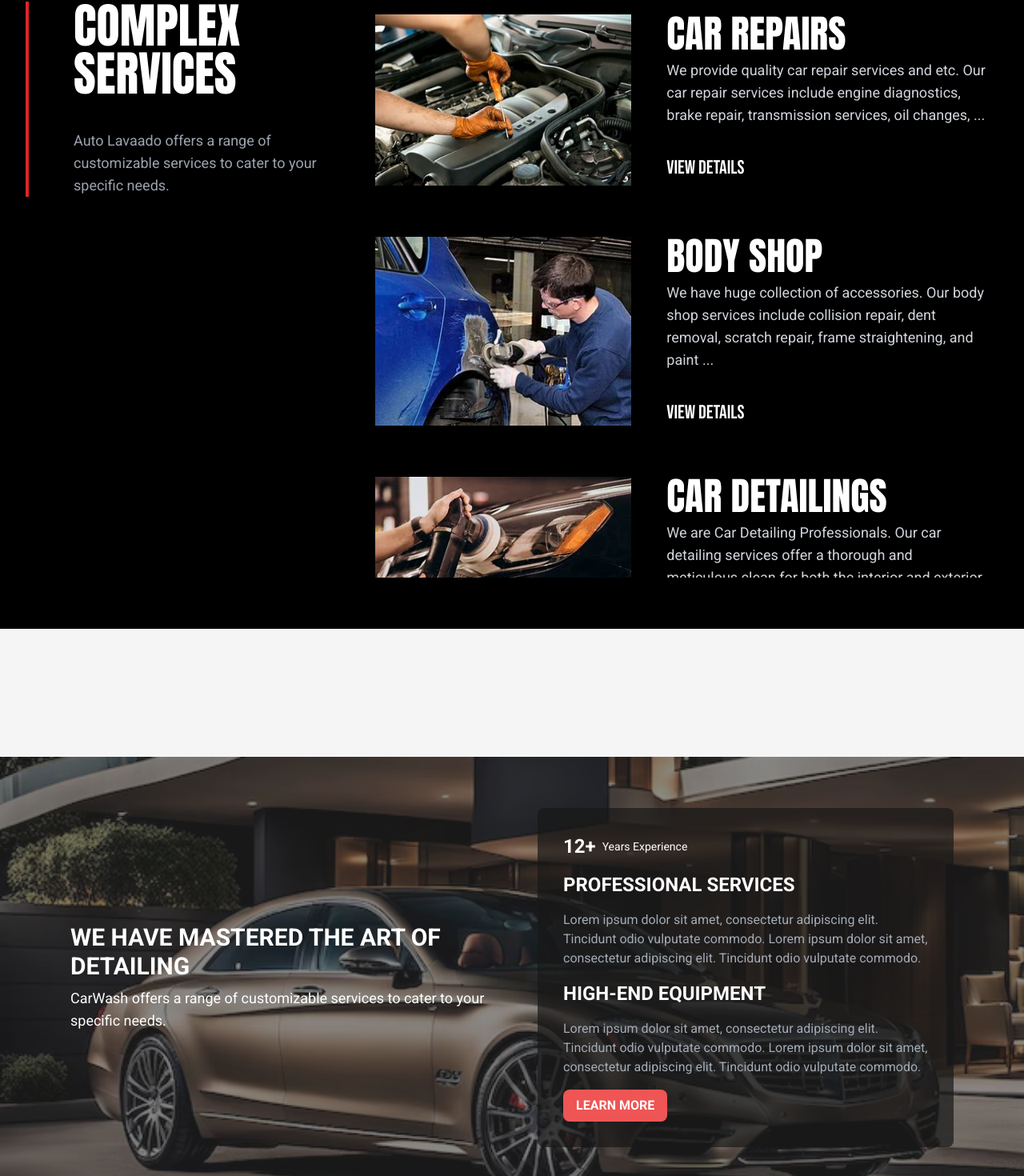
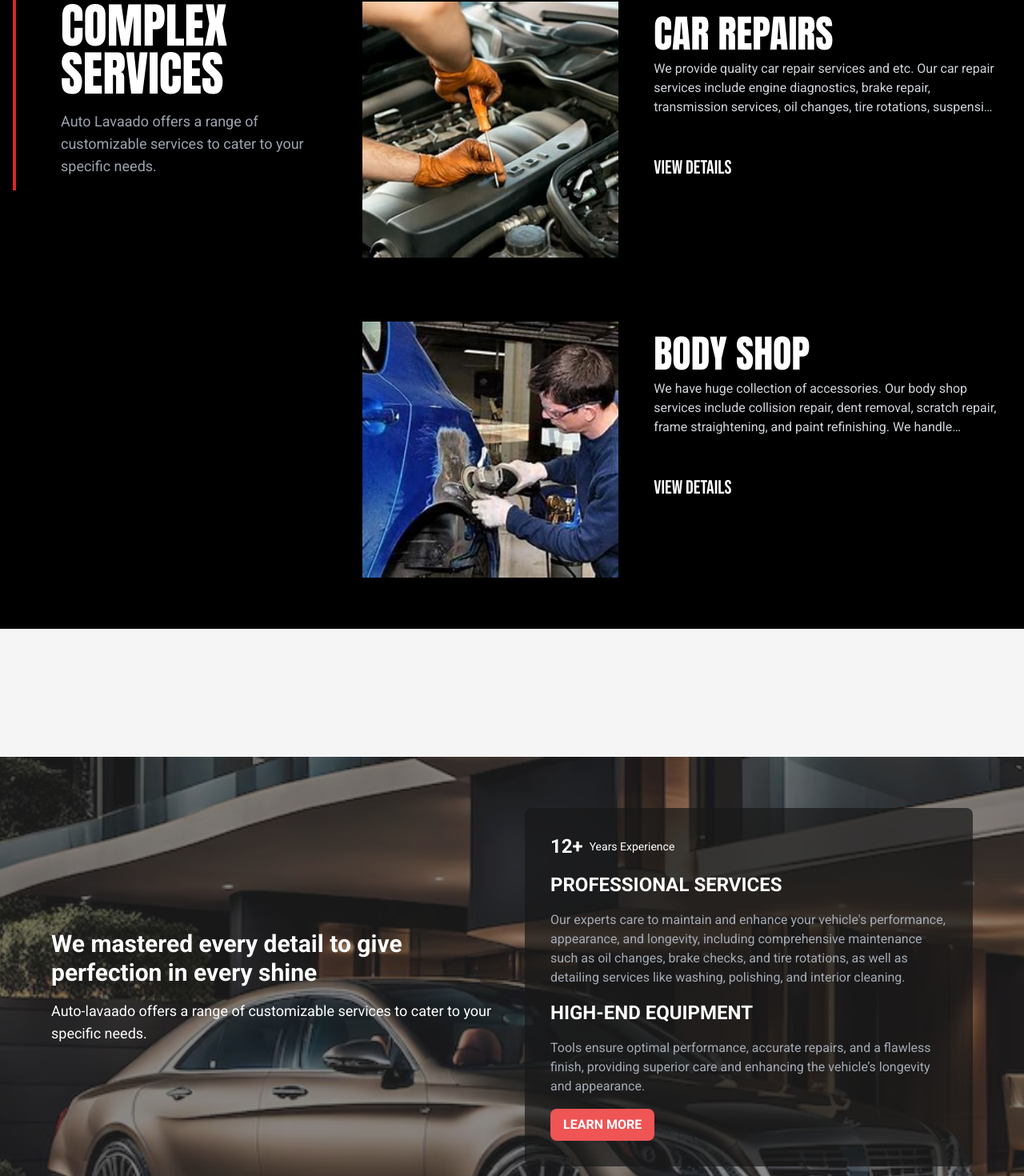
Before and after one commit to achutendra/auto-lavaado, a React (Vite) app in the folder client/: page / in a window 1280 px wide. Shown: the part 958-2428 px from the top of the page at 80% size. Built offline with nearby package versions, Linux system fonts and the light colour scheme; a web font is replaced by a local one.

Commit message:
made it responsive

```diff
--- a/client/package.json
+++ b/client/package.json
@@ -19,7 +19,6 @@
     "@fortawesome/react-fontawesome": "^0.2.2",
     "@mui/material": "^5.16.6",
     "@tailwindcss/forms": "^0.5.7",
-    "@tailwindcss/line-clamp": "^0.4.4",
     "react": "^18.3.1",
     "react-dom": "^18.3.1",
     "react-icons": "^5.3.0",
--- a/client/src/components/layouts/Card.jsx
+++ b/client/src/components/layouts/Card.jsx
@@ -4,8 +4,8 @@ function Card({image, clientsName, review, carName, service}) {
   const nameFirstLetter = clientsName.toUpperCase().charAt(0);
   return (
     <div className='inline-block sm:flex md:flex lg:flex h-[60vh] w-[90vw]'>
-      <div className='sm:w-[60%] md:w-[60%] lg:w-[60%]'>
-        <img className='h-[350px]  w-[307px] sm:h-auto sm:w-[370px] md:h-[95%] md:w-[390px] lg:h-[80%] lg:w-[65%]' src={image} alt="" />
+      <div className='w-[100vw] sm:w-[60%] md:w-[60%] lg:w-[60%]'>
+        <img className='h-[350px] w-full sm:h-auto sm:w-[370px] md:h-[95%] md:w-[390px] lg:h-[80%] lg:w-[65%]' src={image} alt="" />
       </div>
       <div className='sm:w-[50%] md:w-[50%] lg:w-[50%] sm:ml-7 lg:mr-8'>
       <div className='flex justify-start items-center my-10 sm:my-0 md:my-0 lg:my-0'>
--- a/client/src/components/layouts/ClientReviews.jsx
+++ b/client/src/components/layouts/ClientReviews.jsx
@@ -49,7 +49,7 @@ function ClientReviews() {
         </h1>
       </div>
       <div ref={sliderRef} className="flex overflow-hidden scroll-smooth slider lg:ml-20" >
-        <div className="w-[100vw] mr-5 sm:mr-8 md:mr-10">
+        <div className="w-[100vw] mr-3 sm:mr-8 md:mr-10">
           <Card
             image={car1}
             clientsName="ravi m."
--- /dev/null
+++ b/client/src/components/layouts/Detailing.css
@@ -0,0 +1,16 @@
+/* Detailing.css */
+html, body {
+    overflow-x: hidden; /* Prevent horizontal scrolling */
+  }
+
+  .relative {
+    overflow-x: hidden; /* Ensure children don't cause overflow */
+  }
+
+  .container {
+    max-width: 100%;
+  }
+
+  h2, p, button {
+    word-break: break-word; /* Prevent text from overflowing */
+  }
--- a/client/src/components/layouts/Detailing.jsx
+++ b/client/src/components/layouts/Detailing.jsx
@@ -1,27 +1,41 @@
-import React from 'react';
-import '../../styles/Detailing.css';
+import React from "react";
+import "./Detailing.css";
 import car_bg from "../../images/car-background-sh.avif";
+import car_bg_mobile from "../../images/bs_services.jpg";
 
 const Detailing = () => {
   return (
     <div
-      className="px-6 relative bg-cover bg-center text-white "
+      className="relative bg-cover bg-center text-white overflow-hidden"
       style={{
-       backgroundImage: `url(${car_bg})`,
+        backgroundImage: `url(${car_bg})`,
         opacity: 0.9,
+        minHeight: "100vh",
+        width: "100%",
       }}
     >
+      {/* Mobile background image */}
+      <div
+        className="md:hidden absolute inset-0 bg-cover bg-center"
+        style={{
+          backgroundImage: `url(${car_bg_mobile})`,
+          opacity: 0.9,
+        }}
+      ></div>
+
+      {/* Overlay for darkening the background */}
       <div className="absolute inset-0 bg-black bg-opacity-50"></div>
+
       <div className="relative container mx-auto py-16 px-4 md:px-8 lg:px-16">
-        <div className="grid grid-cols-1 md:grid-cols-2 gap-16">
+        <div className="grid grid-cols-1 md:grid-cols-2 gap-8">
           <div className="flex items-center">
-            <div>
-              <h2 className="text-3xl font-bold mb-2">
-                WE HAVE MASTERED THE ART OF DETAILING
+            <div className="w-full">
+              <h2 className="text-3xl font-bold mb-4">
+                We mastered every detail to give perfection in every shine
               </h2>
               <p className="text-lg">
-                CarWash offers a range of customizable services to cater to your
-                specific needs.
+                Auto-lavaado offers a range of customizable services to cater to
+                your specific needs.
               </p>
             </div>
           </div>
@@ -33,15 +47,17 @@ const Detailing = () => {
             </div>
             <h3 className="text-2xl font-bold mb-4">PROFESSIONAL SERVICES</h3>
             <p className="text-gray-400 mb-4">
-              Lorem ipsum dolor sit amet, consectetur adipiscing elit.
-              Tincidunt odio vulputate commodo. Lorem ipsum dolor sit amet,
-              consectetur adipiscing elit. Tincidunt odio vulputate commodo.
+              Our experts care to maintain and enhance your vehicle's
+              performance, appearance, and longevity, including comprehensive
+              maintenance such as oil changes, brake checks, and tire rotations,
+              as well as detailing services like washing, polishing, and
+              interior cleaning.
             </p>
             <h3 className="text-2xl font-bold mb-4">HIGH-END EQUIPMENT</h3>
             <p className="text-gray-400 mb-4">
-              Lorem ipsum dolor sit amet, consectetur adipiscing elit.
-              Tincidunt odio vulputate commodo. Lorem ipsum dolor sit amet,
-              consectetur adipiscing elit. Tincidunt odio vulputate commodo.
+              Tools ensure optimal performance, accurate repairs, and a flawless
+              finish, providing superior care and enhancing the vehicle’s
+              longevity and appearance.
             </p>
             <button className="bg-red-500 hover:bg-red-600 text-white font-bold py-2 px-4 rounded-lg">
               LEARN MORE
--- a/client/src/components/layouts/OurServices.jsx
+++ b/client/src/components/layouts/OurServices.jsx
@@ -7,36 +7,22 @@ import Service5 from "../../images/service5.jpeg";
 import Service6 from "../../images/service6.jpeg";
 
 const ServiceItem = ({ image, title, description, link }) => {
-  const [showFullDetails, setShowFullDetails] = useState(false);
-
-  const handleToggleDetails = () => {
-    setShowFullDetails(!showFullDetails);
-  };
+  const [showFullDescription, setShowFullDescription] = useState(false);
 
   return (
     <div className="w-full p-4">
       <div className="flex flex-col md:flex-row mb-8">
-        <img
-          src={image}
-          alt={title}
-          className="w-full md:w-80 h-auto object-cover mb-4 md:mb-0 md:mr-5"
-        />
+        <img src={image} alt={title} className="w-full md:w-80 h-80 object-cover mb-4 md:mr-5" />
         <div className="ml-0 md:ml-6">
-          <h3 className="text-3xl md:text-5xl font-anton text-white">
-            {title}
-          </h3>
-          <p className="mt-2 mb-5 font-sans text-base sm:text-lg md:text-gray-300">
-            {showFullDetails
-              ? description
-              : description.length > 150
-              ? `${description.substring(0, 150)}...`
-              : description}
+          <h3 className="text-5xl mt-4 mb-2 font-anton text-white">{title}</h3>
+          <p className={`mt-2 mb-5 font-sans text-gray-300 ${showFullDescription ? "" : "line-clamp-3"}`}>
+            {description}
           </p>
           <button
-            className="text-white mt-4 inline-block font-bebas text-lg sm:text-xl md:text-2xl hover:text-red-600 cursor-pointer"
-            onClick={handleToggleDetails}
+            onClick={() => setShowFullDescription(!showFullDescription)}
+            className="text-white mt-7 inline-block font-bebas text-2xl hover:text-red-600"
           >
-            {showFullDetails ? "SHOW LESS" : "VIEW DETAILS"}
+            {showFullDescription ? "SHOW LESS" : "VIEW DETAILS"}
           </button>
         </div>
       </div>
@@ -91,22 +77,23 @@ const OurServices = () => {
   ];
 
   return (
+    <>
       <section className="py-16 bg-black">
-      <div className="container mx-auto px-4 grid grid-cols-1 md:grid-cols-3 gap-4">
-        <div className="col-span-1 p-4 sticky top-0 self-start bg-black">
-          <div className="border-l-4 border-red-600 pl-14">
-            <h2 className="text-6xl md:text-6xl font-anton text-white">
-              COMPLEX
-              SERVICES
-            </h2>
-            <p className="mt-10 mb-20  font-sans  sm:text-lg md:text-gray-400">
-              Auto Lavaado offers a range of customizable services to cater to
-              your specific needs.
+        <div className="container mx-auto px-4">
+
+
+          <div className="grid grid-cols-1 md:grid-cols-3 gap-4">
+            <div className="md:col-span-1 bg-black sticky top-0 md:top-20">
+              <div className="border-l-4 border-red-600 pl-14 py-4">
+                <h2 className="text-6xl font-anton text-white">COMPLEX</h2>
+                <h2 className="text-6xl font-anton text-white">SERVICES</h2>
+                <p className="mt-4 text-base sm:text-lg md:text-gray-400 text-white">
+                  Auto Lavaado offers a range of customizable services to cater to your specific needs.
                 </p>
               </div>
             </div>
-        <div
-          className="col-span-2 md:col-span-2 p-4 overflow-y-scroll h-[calc(100vh-64px)]"
+
+            <div className="md:col-span-2 overflow-y-scroll h-[calc(100vh-64px)]"
               style={{ scrollbarWidth: "none", msOverflowStyle: "none" }}
             >
               {serviceItems.map((service, idx) => (
@@ -120,7 +107,9 @@ const OurServices = () => {
               ))}
             </div>
           </div>
+        </div>
       </section>
+    </>
   );
 };
 
--- a/client/src/components/layouts/ServiceCarousel.jsx
+++ b/client/src/components/layouts/ServiceCarousel.jsx
@@ -1,47 +1,50 @@
-import React, { useState } from 'react';
+
+  import React, { useState } from "react";
 
 const ServiceCarousel = () => {
-
   const cards = [
     {
-          price: '$59',
-          title: 'SPLASH & DASH',
-          description: 'From side hustlers to enterprise leaders, Monly connects your work apps so you get more focus and less frustration.',
-          buttonText: 'BOOK NOW',
-          bgcolor:'bg-red-500',
-          textcolor:'text-white'
+      title: "CHOOSE YOUR SERVICE",
+      description: "We have a team that is highly skilled in detail.",
+      buttonText: "BOOK NOW",
+      bgcolor: "bg-white ",
+      textcolor: "text-red",
     },
     {
-          price: '$229',
-          title: 'CERAMIC COATING',
-          description: 'From side hustlers to enterprise leaders, Monly connects your work apps so you get more focus and less frustration.',
-          buttonText: 'BOOK NOW',
-          bgcolor:'bg-white',
-          textcolor:'text-black'
+      price: "$59",
+      title: "CERAMIC COATING",
+      description:
+        "Provide a seamless interface for all types of work apps, from side tricksters to endeavor pioneers, resulting in greater focus and less dissatisfaction",
+      buttonText: "BOOK NOW",
+      bgcolor: "bg-white",
+      textcolor: "text-black",
     },
     {
-          price: '$89',
-          title: 'POLISH IT',
-          description: 'From side hustlers to enterprise leaders, Monly connects your work apps so you get more focus and less frustration.',
-          buttonText: 'BOOK NOW',
-          bgcolor:'bg-white',
-          textcolor:'text-black'
+      price: "$229",
+      title: "POLISH IT",
+      description:
+        "Affordable waxes need frequent reapplication, while durable ceramic and graphene coatings offer long-lasting, professional-grade protection.",
+      buttonText: "BOOK NOW",
+      bgcolor: "bg-white",
+      textcolor: "text-black",
     },
     {
-          price: '$99',
-          title: 'DETAILING',
-          description: 'Get your car in pristine condition with our full detailing service, ensuring it shines like new.',
-          buttonText: 'BOOK NOW',
-          bgcolor:'bg-white',
-          textcolor:'text-black'
+      price: "$99",
+      title: "DETAILING",
+      description:
+        "Get your car in pristine condition with our full detailing service, ensuring it shines like new.",
+      buttonText: "BOOK NOW",
+      bgcolor: "bg-white",
+      textcolor: "text-black",
     },
     {
-          price: '$149',
-          title: 'INTERIOR CLEANING',
-          description: 'Make your car’s interior look brand new with our deep cleaning services.',
-          buttonText: 'BOOK NOW',
-          bgcolor:'bg-white',
-          textcolor:'text-black'
+      price: "$149",
+      title: "INTERIOR CLEANING",
+      description:
+        "Make your car’s interior look brand new with our deep cleaning services.",
+      buttonText: "BOOK NOW",
+      bgcolor: "bg-white",
+      textcolor: "text-black",
     },
   ];
 
@@ -50,50 +53,64 @@ const ServiceCarousel = () => {
 
   const prevSlide = () => {
     setCurrentIndex((prevIndex) =>
-      prevIndex === 0 ? cards.length - 4 : prevIndex - 1
+      prevIndex === 0 ? cards.length - 1 : prevIndex - 1
     );
   };
 
   const nextSlide = () => {
     setCurrentIndex((prevIndex) =>
-      prevIndex === cards.length - 4 ? 0 : prevIndex + 1
+      prevIndex === cards.length - 1 ? 0 : prevIndex + 1
     );
   };
 
   return (
-    <div className="relative max-w-7xl mx-auto py-12">
-      <div className="overflow-hidden">
+    <div className="relative max-w-7xl mx-auto bg-black py-12">
+      <div className="overflow-x-auto md:overflow-hidden">
         <div
           className="flex transition-transform duration-500 ease-in-out"
           style={{
             transform: `translateX(-${currentIndex * 25}%)`,
-            width: `${cards.length * 25}%`,
+            width: "100%",
           }}
         >
           {cards.map((card, index) => (
             <div
               key={index}
-              className={`flex-none w-1/4 ${card.bgcolor} p-8 rounded-lg mx-2 ${card.textcolor} text-center` }             style={{ height: '400px' }}
+              className={`flex-none w-full sm:w-3/4 md:w-1/2 lg:w-1/4 ${
+                index === 0 && window.innerWidth > 738 ? "bg-gray-700" : card.bgcolor
+              } p-8 rounded-lg mx-2 ${card.textcolor} text-center relative`}
+              style={{ height: "400px" }}
             >
-              <h2 className="text-4xl font-bold">{card.price}</h2>
-              <h3 className="text-2xl font-bold mt-4">{card.title}</h3>
+              <h2
+                className={`text-5xl font-bold text-red-500 ${
+                  index === 0 ? "font-extrabold text-8xl" : card.bgcolor
+                }`}
+              >
+                {card.price}
+              </h2>
+              <h3 className={`text-2xl font-bold mt-4 ${index === 0 ? "text-[40px]" : ""}`}>{card.title}</h3>
               <p className="mt-4">{card.description}</p>
-              <button className={`mt-8 ${card.bgcolor=='bg-white'?'bg-black':'bg-white'} text-red-500 font-bold py-2 px-4 rounded-full`}>
+              <button
+                className={`bg-transparent hover:bg-black font-semibold hover:text-white py-2 px-4 border border-red-500 hover:border-transparent absolute bottom-4 w-32 left-1/2 transform -translate-x-1/2 ${
+                  card.bgcolor === "bg-white" ? "bg-black" : "bg-white"
+                } text-red-500 font-bold py-2 px-4 rounded-full`}
+              >
                 {card.buttonText}
               </button>
             </div>
           ))}
         </div>
       </div>
+      {/* Hide these buttons on mobile */}
       <button
         onClick={prevSlide}
-        className="absolute top-1/2 left-0 transform -translate-y-1/2 bg-gray-800 text-white px-4 py-2 rounded-full"
+        className="hidden md:block absolute top-1/2 left-0 transform -translate-y-1/2 bg-gray-800 text-white px-4 py-2 rounded-full"
       >
         Prev
       </button>
       <button
         onClick={nextSlide}
-        className="absolute top-1/2 right-0 transform -translate-y-1/2 bg-gray-800 text-white px-4 py-2 rounded-full"
+        className="hidden md:block absolute top-1/2 right-0 transform -translate-y-1/2 bg-gray-800 text-white px-4 py-2 rounded-full"
       >
         Next
       </button>
--- a/client/src/components/layouts/TeamDetails.jsx
+++ b/client/src/components/layouts/TeamDetails.jsx
@@ -1,58 +1,28 @@
-import React, { useState, useEffect } from "react";
-import person1 from "../../images/person1.jpg"
-import person2 from "../../images/person2.jpg"
-import person3 from "../../images/person3.jpg"
-import person4 from "../../images/person4.jpg"
-import person5 from "../../images/person5.jpg"
-import person6 from "../../images/person6.jpg"
-import person7 from "../../images/person7.jpg"
-import person8 from "../../images/person8.jpg"
+
+  import React, { useState, useEffect, useRef } from "react";
+  import person1 from "../../images/person1.jpg";
+  import person2 from "../../images/person2.jpg";
+  import person3 from "../../images/person3.jpg";
+  import person4 from "../../images/person4.jpg";
+  import person5 from "../../images/person5.jpg";
+  import person6 from "../../images/person6.jpg";
+  import person7 from "../../images/person7.jpg";
+  import person8 from "../../images/person8.jpg";
 
   const TeamDetails = () => {
     const serviceItems = [
-    {
-      image: person1,
-      name: "Amit Mishra",
-      position: "Founder of CarWash",
-    },
-    {
-      image: person2,
-      name: "Neeraj Prajapati",
-      position: "Service Advisor",
-    },
-    {
-      image: person3,
-      name: "Ved Mishra",
-      position: "Body Shop Manager",
-    },
-    {
-      image: person4,
-      name: "Amit",
-      position: "Head Mechanic",
-    },
-    {
-      image: person5,
-      name: "Person 5",
-      position: "Assistant Manager",
-    },
-    {
-      image:person6,
-       name: "Person 6",
-      position: "Customer Service",
-    },
-    {
-      image : person7,
-       name: "Person 7",
-      position: "Detailing Expert",
-    },
-    {
-      image:person8,
-      name: "Person 8",
-      position: "Technician",
-    },
+      { image: person1, name: "Amit Mishra", position: "Founder of CarWash" },
+      { image: person2, name: "Neeraj Prajapati", position: "Service Advisor" },
+      { image: person3, name: "Ved Mishra", position: "Body Shop Manager" },
+      { image: person4, name: "Amit", position: "Head Mechanic" },
+      { image: person5, name: "Person 5", position: "Assistant Manager" },
+      { image: person6, name: "Person 6", position: "Customer Service" },
+      { image: person7, name: "Person 7", position: "Detailing Expert" },
+      { image: person8, name: "Person 8", position: "Technician" },
     ];
 
     const [currentIndex, setCurrentIndex] = useState(0);
+    const scrollContainerRef = useRef(null);
 
     useEffect(() => {
       const intervalId = setInterval(() => {
@@ -60,6 +30,20 @@ const TeamDetails = () => {
       }, 3000); // Auto change every 3 seconds
 
       return () => clearInterval(intervalId);
+    }, [serviceItems.length]);
+
+    useEffect(() => {
+      const scrollIntervalId = setInterval(() => {
+        if (scrollContainerRef.current) {
+          scrollContainerRef.current.scrollLeft +=
+            scrollContainerRef.current.offsetWidth / 2; // Scroll by half the width of the container
+          if (scrollContainerRef.current.scrollLeft >= scrollContainerRef.current.scrollWidth - scrollContainerRef.current.clientWidth) {
+            scrollContainerRef.current.scrollLeft = 0; // Reset scroll position
+          }
+        }
+      }, 3000); // Auto scroll every 3 seconds
+
+      return () => clearInterval(scrollIntervalId);
     }, [serviceItems.length]);
 
     const nextPerson = () => {
@@ -77,11 +61,13 @@ const TeamDetails = () => {
     };
 
     return (
-    <div className="px-14 pb-6 mx-auto bg-black text-white">
+      <div className="px-4 pb-6 mx-auto bg-black text-white">
         <div className="container mx-auto py-12 text-center">
           <h2 className="text-4xl font-bold mb-10">OUR EXCELLENT TEAM</h2>
 
-        <div className="flex justify-between items-center">
+          <div className="relative">
+            {/* Carousel container for desktop */}
+            <div className="hidden md:flex justify-between items-center">
               <button className="text-2xl font-bold" onClick={prevPerson}>
                 &lt;
               </button>
@@ -127,6 +113,29 @@ const TeamDetails = () => {
               </button>
             </div>
 
+            {/* Mobile carousel */}
+            <div className="md:hidden overflow-x-auto flex space-x-4" ref={scrollContainerRef}>
+              {serviceItems.map((person) => (
+                <div
+                  key={person.name}
+                  className="flex-shrink-0 w-3/4 p-2 text-center"
+                >
+                  <img
+                    src={person.image}
+                    alt={person.name}
+                    className="rounded-full mx-auto"
+                    style={{
+                      width: "150px",
+                      height: "150px",
+                    }}
+                  />
+                  <h3 className="text-lg font-bold mt-4">{person.name}</h3>
+                  <p className="text-sm">{person.position}</p>
+                </div>
+              ))}
+            </div>
+          </div>
+
           <div className="flex justify-center mt-6 space-x-2">
             {serviceItems.map((_, index) => (
               <div
@@ -143,37 +152,3 @@ const TeamDetails = () => {
   };
 
   export default TeamDetails;
-
-{
-  /* <div className="container mx-auto py-12 ">
-      <div className="grid grid-cols-1 md:grid-cols-3 gap-8">
-        <ServiceCard
-          bgColor=" bg-slate-900 "
-          title="CHOOSE ONE OF OUR SERVICE"
-          description="Our team of skilled professionals pays meticulous attention to detail."
-          btnText="VIEW ALL"
-        />
-        <ServiceCard
-          bgColor="bg-white text-black"
-          price="$59"
-          title="SPLASH & DASH"
-          description="From side hustlers to enterprise leaders, Monly connects your work apps so you get more focus and less frustration."
-          btnText="BOOK NOW"
-        />
-        <ServiceCard
-          bgColor="bg-white text-black"
-          price="$229"
-          title="CERAMIC COATING"
-          description="From side hustlers to enterprise leaders, Monly connects your work apps so you get more focus and less frustration."
-          btnText="BOOK NOW"
-        />
-        <ServiceCard
-          bgColor="bg-white text-black"
-          price="$89"
-          title="POLISH IT"
-          description="From side hustlers to enterprise leaders, Monly connects your work apps so you get more focus and less frustration."
-          btnText="BOOK NOW"
-        />
-      </div>
-    </div>  */
-}
--- a/client/src/pages/Contact/Component/Content-Contact.jsx
+++ b/client/src/pages/Contact/Component/Content-Contact.jsx
@@ -1,6 +1,6 @@
 import React from "react";
 
-import Video from "../Images/ContactUS-Background-video.mp4";
+import Video from "../Images/ContactUS-Background-image.jpg";
 
 const ContentContainer = () => {
   return (
--- a/client/tailwind.config.js
+++ b/client/tailwind.config.js
@@ -16,7 +16,6 @@ export default {
   },
   plugins: [
     require("@tailwindcss/forms"),
-    require("@tailwindcss/line-clamp"),
     function ({ addUtilities }) {
       addUtilities({
         ".clip-path-custom-slant": {
@@ -24,6 +23,5 @@ export default {
         },
       });
     },
-
   ],
 };
```
Also changed, not shown: client/src/pages/Contact/Component/Appointment-Contact.jsx (+30 -27 lines), client/src/pages/Contact/Style/Appointment-Contact-style.css (+2 -13 lines), client/src/images/bs_services.jpg (added), 6 other files (tests, documents, lock files or other folders). Lines whose indentation alone changed are shown as unchanged.
